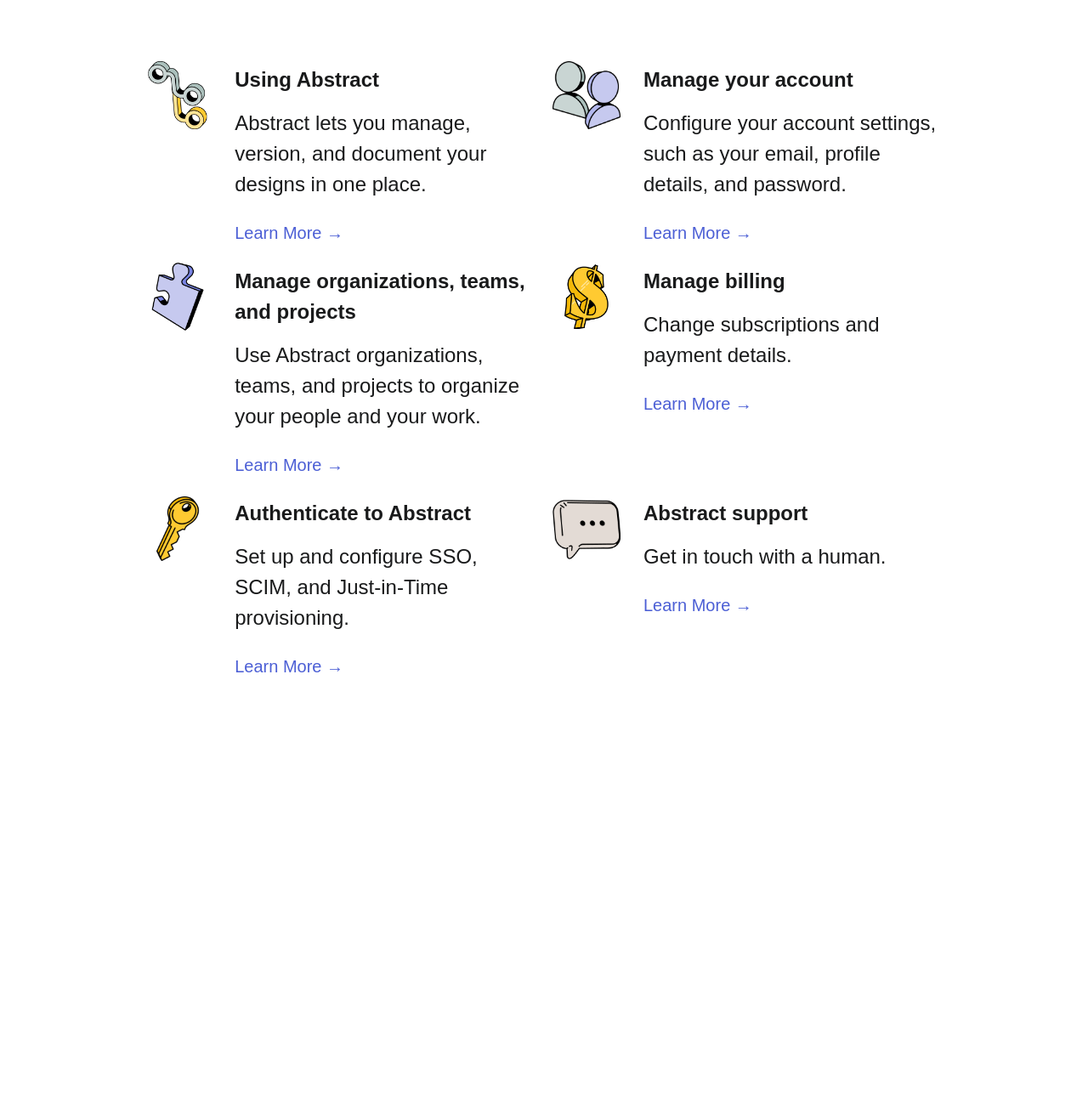
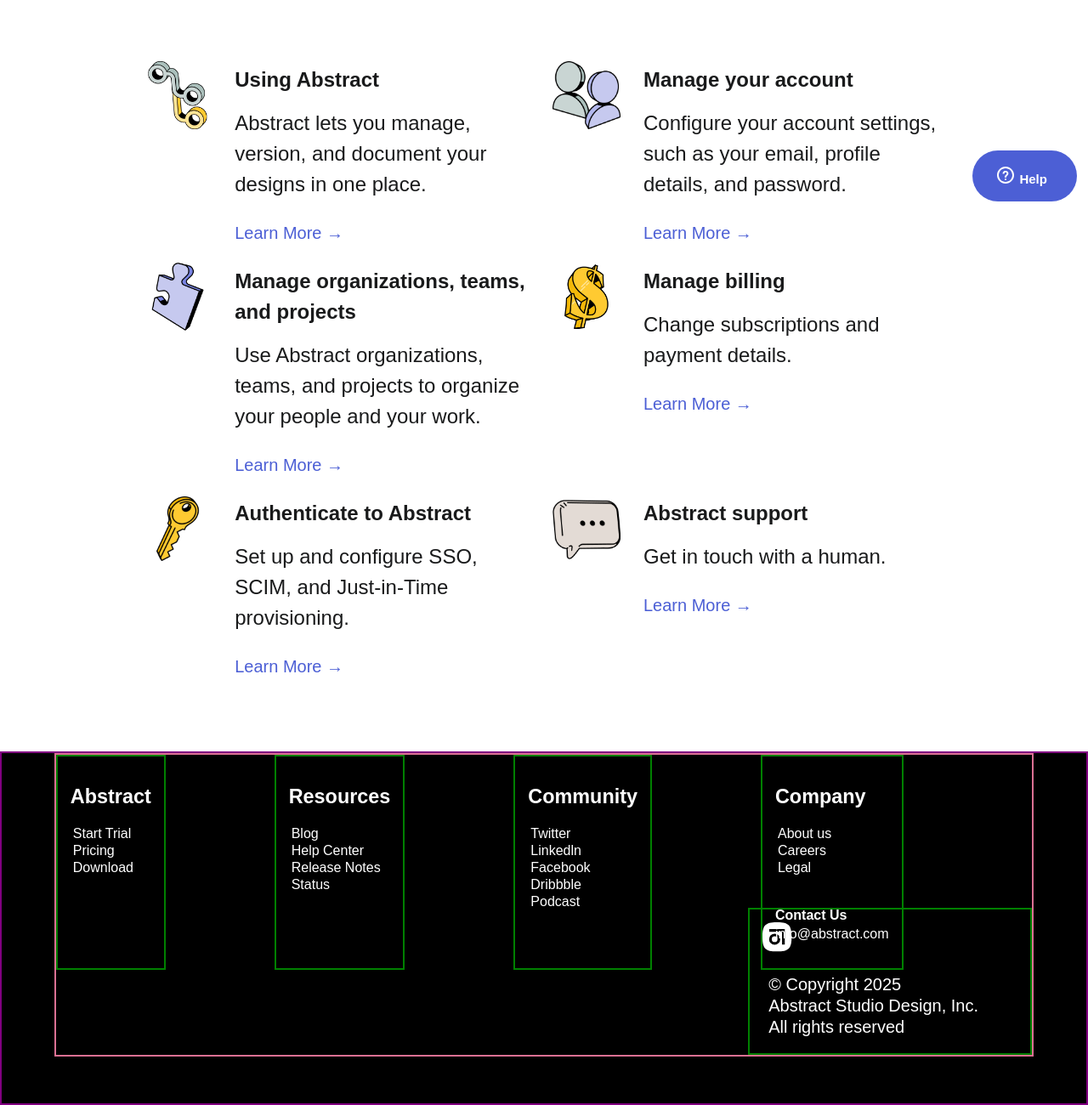
Before and after one commit to prabho57/Abstract-website, a plain HTML site: page Abstract page/index.html in a window 1280 px wide. Shown: the part 563-1863 px from the top of the page at 85% size. Before the commit the page ends 1362 px from the top, so only its background shows below. Drawn offline with Linux system fonts and the light colour scheme.

Commit message:
New commits

```diff
--- a/Abstract page/css/style.css
+++ b/Abstract page/css/style.css
@@ -141,7 +141,7 @@ input[type="search"] {
   width: 36vw;
   height: auto;
 
-  gap:27px;
+  gap: 27px;
 }
 .category-list-imgdiv {
   display: inline-flex;
@@ -167,3 +167,96 @@ input[type="search"] {
 .category-list-anchor:hover {
   text-decoration: underline;
 }
+/* Footer section */
+.footer-container {
+  border: 2px solid purple;
+    display: flex;
+    flex-direction: column;
+    background-color: #000;
+    color: #ffffff;
+    margin-top: 85px;
+    font-family: Arial, Helvetica, sans-serif;
+    align-items: self-end;
+}
+.footer-firstdiv {
+  border: 2px solid palevioletred;
+  display: flex;
+  margin: 0 auto;
+  width: 90%;
+  max-width: 1900px;
+  position: relative;
+  padding-bottom: 100px;
+  gap: 10vw;
+  font-family: Arial, Helvetica, sans-serif;
+  margin-bottom: 55px;
+}
+.footeritems {
+  border: 2px solid green;
+  line-height: 18px;
+  padding: 15px;
+}
+.footer-pre{
+  display: grid;
+  gap: 4px;
+  font-size: 16px;
+  margin-top: 38px;
+  font-family: Arial, Helvetica, sans-serif;
+}
+.copyright {
+  position: absolute;
+    right: 0;
+    bottom: 0;
+}
+.footer-listitems {
+  list-style-type: none;
+  margin-left: -37px;
+}
+.footer-anchor, .footer-pre-anchor{
+  color: #ffffff;
+  font-size: 16px;
+  text-decoration: none;
+  text-align: end;
+}
+/* Hover anchors */
+.footer-anchor:hover{
+text-decoration: underline;
+}
+.footer-pre-anchor:hover{
+  text-decoration: underline;
+  }
+
+.abstract-logo-footer{
+  width: 45%;
+  margin-bottom: 20px;
+}
+.footer-para{
+  font-size: 20px;
+  margin: 7px;
+}
+.footer-spanbtn{
+  display: inline-flex;
+}
+
+.footer-btn{
+  border: none;
+    width: 123px;
+    height: 60px;
+    padding: 13px 22px;
+    border-radius: 34px;
+    font-size: 15px;
+    background-color: #4c5fd5;
+    font-family: sans-serif;
+    font-weight: 600;
+    position: fixed;
+    bottom: 0px;
+    right: 1vw;
+}
+.footer-btn:hover{
+  border: 2px solid #dadbf1;
+}
+.infolink,.svg-footer-helpmark{
+  text-decoration: none;
+   color: #FFFFFf;
+    fill: #FFFFFF;
+    padding-right: 6px;
+}
--- a/Abstract page/index.html
+++ b/Abstract page/index.html
@@ -1,97 +1,84 @@
 <!DOCTYPE html>
 <html lang="en">
+
 <head>
   <meta charset="UTF-8" />
   <meta name="viewport" content="width=device-width, initial-scale=1.0" />
   <link rel="stylesheet" href="/css/style.css" />
   <title>Document</title>
 </head>
+
 <body>
   <section class="topbar-section">
     <header class="topbar-container">
       <div class="topbar-innerdetails">
         <div class="topbar-logo">
-              <a
-                target="_blank"
-                class="topbar__logo_anchor"
-                title="Go to goabstract.com"
-                href="https://www.goabstract.com"
-              >
-                <svg
-                  class="abstract-logo logo"
-                  xmlns="http://www.w3.org/2000/svg"
-                  viewBox="0 0 200 51"
-                  preserveAspectRatio="xMinYMid slice"
-                >
+          <a target="_blank" class="topbar__logo_anchor" title="Go to goabstract.com" href="https://www.goabstract.com">
+            <svg class="abstract-logo logo" xmlns="http://www.w3.org/2000/svg" viewBox="0 0 200 51"
+              preserveAspectRatio="xMinYMid slice">
               <g class="abstract-logo-mark" fill="#fff">
                 <path
-                      d="M25.41 0C5.08 0 0 5.08 0 25.41s5.08 25.41 25.41 25.41 25.41-5.08 25.41-25.41S45.74 0 25.41 0zm-4.17 39.31A9.73 9.73 0 1 1 31 29.58a9.75 9.75 0 0 1-9.76 9.73zm17.67-.4h-4.77V16.67H11.91v-4.76h27z"
-                    ></path>
+                  d="M25.41 0C5.08 0 0 5.08 0 25.41s5.08 25.41 25.41 25.41 25.41-5.08 25.41-25.41S45.74 0 25.41 0zm-4.17 39.31A9.73 9.73 0 1 1 31 29.58a9.75 9.75 0 0 1-9.76 9.73zm17.67-.4h-4.77V16.67H11.91v-4.76h27z">
+                </path>
                 <circle cx="21.24" cy="29.58" r="4.96"></circle>
               </g>
               <g class="abstract-logo-wordmark" fill="#fff">
-                    <path
-                      class="abstract-logo-letter-1"
-                      d="M70.9 28.81c2.37-6.59 3.32-9.26 4.19-12 1.26 3.92 2.56 7.58 4.08 12zM72.54 12L62.33 38.91h5.22l2.17-6.29h10.63l2.13 6.29h5.26L77.91 12z"
-                    ></path>
-                    <path
-                      class="abstract-logo-letter-2"
-                      d="M98.43 35.56c-2.82 0-4.46-2.33-4.46-6.37 0-3.62 1.91-5.9 4.61-5.9 2.55 0 4.12 2.32 4.12 6.13 0 4-1.64 6.14-4.27 6.14m-4.34-13.07V12h-4.46v26.9h4.27v-2.47a6.31 6.31 0 0 0 5.63 2.86c4.69 0 7.81-3.66 7.81-9.87s-2.85-9.87-7.31-9.87a7.3 7.3 0 0 0-5.94 2.94z"
-                    ></path>
-                    <path
-                      class="abstract-logo-letter-3"
-                      d="M116.71 22.8a4.77 4.77 0 0 1 4.29 2.67l3.32-2.25a8.44 8.44 0 0 0-7.48-3.82c-4.69 0-7.36 2.75-7.36 5.73s1.87 4.61 4.81 5.53l2 .65c2.86.91 3.51 1.45 3.51 2.71s-1.07 2-3 2a5.34 5.34 0 0 1-4.84-3.09l-3.47 2.29a9.35 9.35 0 0 0 8.12 4.27c4.73 0 7.67-2.56 7.67-6.07 0-3-1.91-4.61-5.26-5.68l-2-.61c-2.44-.76-3-1.3-3-2.44s.92-1.87 2.82-1.87"
-                    ></path>
-                    <path
-                      class="abstract-logo-letter-4"
-                      d="M133.3 23.52h3.7V20h-3.7v-6.2h-4.44l-.08 6.2h-3v3.57h3v10.4a5.92 5.92 0 0 0 1.07 4c.77.92 2 1.38 3.9 1.38a13.24 13.24 0 0 0 3.32-.43v-3.59a5.51 5.51 0 0 1-1.83.35c-1.38 0-1.94-.69-1.94-2.64z"
-                    ></path>
-                    <path
-                      class="abstract-logo-letter-5"
-                      d="M143.77 20h-4.27v19h4.5v-8.88a7.63 7.63 0 0 1 1-4.36 4.43 4.43 0 0 1 4-1.89 6.15 6.15 0 0 1 1.64.25V20a5.3 5.3 0 0 0-1.64-.3 5.44 5.44 0 0 0-5.26 3.18z"
-                    ></path>
-                    <path
-                      class="abstract-logo-letter-6"
-                      d="M163.54 30.93a5.57 5.57 0 0 1-.84 3 4.61 4.61 0 0 1-4 2c-2 0-2.9-1-2.9-2.4a2.34 2.34 0 0 1 1.64-2.33 18.72 18.72 0 0 1 6.07-1.15zm4.25-4c0-3-.4-4.54-1.58-5.65s-3.09-1.83-5.69-1.83c-4.85 0-7.91 2.29-8.21 6.42l4.28.38c.23-2.1 1.26-3.29 3.59-3.29a3.65 3.65 0 0 1 2.63.81 3 3 0 0 1 .73 2.29v1c-3 .19-6.68.72-8.55 1.56a5.25 5.25 0 0 0-3.48 5.08c0 3.4 2.45 5.57 5.92 5.57a7.63 7.63 0 0 0 6.22-2.71c.41 1.9 1.75 2.61 4.14 2.61a6.21 6.21 0 0 0 2-.31V36c-1.73.31-2-.7-2-2.18z"
-                    ></path>
-                    <path
-                      class="abstract-logo-letter-7"
-                      d="M175.35 29.31c0-4.23 2-6.17 4.57-6.17 1.8 0 3.17.84 3.7 3.35l4-1.37A7.33 7.33 0 0 0 180 19.4c-5.69 0-9.27 3.78-9.27 10s3.51 10.06 9 10.06c4.31 0 6.83-2.28 7.93-5.45l-4-1.37a3.51 3.51 0 0 1-3.7 3.09c-2.86-.01-4.61-2.22-4.61-6.42z"
-                    ></path>
-                    <path
-                      class="abstract-logo-letter-8"
-                      d="M196.23 23.52h3.67V20h-3.67v-6.2h-4.44l-.08 6.2h-3v3.57h3v10.4a5.92 5.92 0 0 0 1.07 4c.77.92 2 1.38 3.9 1.38a13.24 13.24 0 0 0 3.32-.43v-3.59a5.51 5.51 0 0 1-1.83.35c-1.38 0-1.94-.69-1.94-2.64z"
-                    ></path>
+                <path class="abstract-logo-letter-1"
+                  d="M70.9 28.81c2.37-6.59 3.32-9.26 4.19-12 1.26 3.92 2.56 7.58 4.08 12zM72.54 12L62.33 38.91h5.22l2.17-6.29h10.63l2.13 6.29h5.26L77.91 12z">
+                </path>
+                <path class="abstract-logo-letter-2"
+                  d="M98.43 35.56c-2.82 0-4.46-2.33-4.46-6.37 0-3.62 1.91-5.9 4.61-5.9 2.55 0 4.12 2.32 4.12 6.13 0 4-1.64 6.14-4.27 6.14m-4.34-13.07V12h-4.46v26.9h4.27v-2.47a6.31 6.31 0 0 0 5.63 2.86c4.69 0 7.81-3.66 7.81-9.87s-2.85-9.87-7.31-9.87a7.3 7.3 0 0 0-5.94 2.94z">
+                </path>
+                <path class="abstract-logo-letter-3"
+                  d="M116.71 22.8a4.77 4.77 0 0 1 4.29 2.67l3.32-2.25a8.44 8.44 0 0 0-7.48-3.82c-4.69 0-7.36 2.75-7.36 5.73s1.87 4.61 4.81 5.53l2 .65c2.86.91 3.51 1.45 3.51 2.71s-1.07 2-3 2a5.34 5.34 0 0 1-4.84-3.09l-3.47 2.29a9.35 9.35 0 0 0 8.12 4.27c4.73 0 7.67-2.56 7.67-6.07 0-3-1.91-4.61-5.26-5.68l-2-.61c-2.44-.76-3-1.3-3-2.44s.92-1.87 2.82-1.87">
+                </path>
+                <path class="abstract-logo-letter-4"
+                  d="M133.3 23.52h3.7V20h-3.7v-6.2h-4.44l-.08 6.2h-3v3.57h3v10.4a5.92 5.92 0 0 0 1.07 4c.77.92 2 1.38 3.9 1.38a13.24 13.24 0 0 0 3.32-.43v-3.59a5.51 5.51 0 0 1-1.83.35c-1.38 0-1.94-.69-1.94-2.64z">
+                </path>
+                <path class="abstract-logo-letter-5"
+                  d="M143.77 20h-4.27v19h4.5v-8.88a7.63 7.63 0 0 1 1-4.36 4.43 4.43 0 0 1 4-1.89 6.15 6.15 0 0 1 1.64.25V20a5.3 5.3 0 0 0-1.64-.3 5.44 5.44 0 0 0-5.26 3.18z">
+                </path>
+                <path class="abstract-logo-letter-6"
+                  d="M163.54 30.93a5.57 5.57 0 0 1-.84 3 4.61 4.61 0 0 1-4 2c-2 0-2.9-1-2.9-2.4a2.34 2.34 0 0 1 1.64-2.33 18.72 18.72 0 0 1 6.07-1.15zm4.25-4c0-3-.4-4.54-1.58-5.65s-3.09-1.83-5.69-1.83c-4.85 0-7.91 2.29-8.21 6.42l4.28.38c.23-2.1 1.26-3.29 3.59-3.29a3.65 3.65 0 0 1 2.63.81 3 3 0 0 1 .73 2.29v1c-3 .19-6.68.72-8.55 1.56a5.25 5.25 0 0 0-3.48 5.08c0 3.4 2.45 5.57 5.92 5.57a7.63 7.63 0 0 0 6.22-2.71c.41 1.9 1.75 2.61 4.14 2.61a6.21 6.21 0 0 0 2-.31V36c-1.73.31-2-.7-2-2.18z">
+                </path>
+                <path class="abstract-logo-letter-7"
+                  d="M175.35 29.31c0-4.23 2-6.17 4.57-6.17 1.8 0 3.17.84 3.7 3.35l4-1.37A7.33 7.33 0 0 0 180 19.4c-5.69 0-9.27 3.78-9.27 10s3.51 10.06 9 10.06c4.31 0 6.83-2.28 7.93-5.45l-4-1.37a3.51 3.51 0 0 1-3.7 3.09c-2.86-.01-4.61-2.22-4.61-6.42z">
+                </path>
+                <path class="abstract-logo-letter-8"
+                  d="M196.23 23.52h3.67V20h-3.67v-6.2h-4.44l-.08 6.2h-3v3.57h3v10.4a5.92 5.92 0 0 0 1.07 4c.77.92 2 1.38 3.9 1.38a13.24 13.24 0 0 0 3.32-.43v-3.59a5.51 5.51 0 0 1-1.83.35c-1.38 0-1.94-.69-1.94-2.64z">
+                </path>
               </g>
             </svg>
 
             <!--      <img src="/hc/theming_assets/01HZH4D4XDDYSK70D51BKJEBMH" alt="Logo" class="logo"> -->
           </a>
 
-              <a
-                target="_blank"
-                class="topbar__helpcenter"
-                title="Home"
-                href="https://help.abstract.com/hc/en-us"
-                >Help Center</a>
+          <a target="_blank" class="topbar__helpcenter" title="Home" href="https://help.abstract.com/hc/en-us">Help
+            Center</a>
 
         </div>
         <!-- topbar control -->
         <div class="topbar-controls">
           <div class="topbar-controls-container">
-                    <button class="topbar-controls-btn btn1"><a class="a-submit-a-request" href="https://help.abstract.com/hc/en-us/articles/360050382291-Contact-Support">Submit a request</a></button>
-                    <button class="topbar-controls-btn btn2"><a class="a-login" data-auth-action="signin" role="button" rel="nofollow" title="Opens a dialog" href="/hc/en-us/signin?return_to=https%3A%2F%2Fhelp.abstract.com%2Fhc%2Fen-us&amp;locale=en-us">Sign in</a></button>
+            <button class="topbar-controls-btn btn1"><a class="a-submit-a-request"
+                href="https://help.abstract.com/hc/en-us/articles/360050382291-Contact-Support">Submit a
+                request</a></button>
+            <button class="topbar-controls-btn btn2"><a class="a-login" data-auth-action="signin" role="button"
+                rel="nofollow" title="Opens a dialog"
+                href="/hc/en-us/signin?return_to=https%3A%2F%2Fhelp.abstract.com%2Fhc%2Fen-us&amp;locale=en-us">Sign
+                in</a></button>
           </div>
         </div>
   </section>
   <!-- Section Two for Main content -->
   <section class="main-hero-section">
-                  <div class="main-hero-section-div"><h1 class="main-hero-heading">
+    <div class="main-hero-section-div">
+      <h1 class="main-hero-heading">
         How can we help?
       </h1>
       <div class="main-hero-section-form form1">
         <form action="/action_page.php">
-                      <input type="search" id="search" name="search" placeholder="Search" >
+          <input type="search" id="search" name="search" placeholder="Search">
         </form>
       </div>
   </section>
@@ -99,11 +86,14 @@
   <div class="category-container">
     <div class="categorylist-main-div">
       <div class="category-list-container">
-                  <div class="category-list-imgdiv"><img class="category-list-img" src="assests/icon-versions.png" alt="versions"></div>
+        <div class="category-list-imgdiv"><img class="category-list-img" src="assests/icon-versions.png" alt="versions">
+        </div>
         <div class="category-list-contentdiv">
           <h4 class="category-list-h4">Using Abstract</h4>
           <p class="category-list-para">Abstract lets you manage, version, and document your designs in one place.</p>
-                    <a class="category-list-anchor" href="https://help.abstract.com/hc/en-us/categories/360005436612-Using-Abstract">Learn More <i>&#8594;</i></a>
+          <a class="category-list-anchor"
+            href="https://help.abstract.com/hc/en-us/categories/360005436612-Using-Abstract">Learn More
+            <i>&#8594;</i></a>
         </div>
 
 
@@ -115,11 +105,15 @@
 
 
       <div class="category-list-container">
-                  <div class="category-list-imgdiv"><img class="category-list-img" src="assests/icon-account.png" alt="versions"></div>
+        <div class="category-list-imgdiv"><img class="category-list-img" src="assests/icon-account.png" alt="versions">
+        </div>
         <div class="category-list-contentdiv">
           <h4 class="category-list-h4">Manage your account</h4>
-                    <p class="category-list-para">Configure your account settings, such as your email, profile details, and password.</p>
-                    <a class="category-list-anchor" href="https://help.abstract.com/hc/en-us/categories/360005449431-Manage-your-account">Learn More <i>&#8594;</i></a>
+          <p class="category-list-para">Configure your account settings, such as your email, profile details, and
+            password.</p>
+          <a class="category-list-anchor"
+            href="https://help.abstract.com/hc/en-us/categories/360005449431-Manage-your-account">Learn More
+            <i>&#8594;</i></a>
         </div>
 
 
@@ -136,11 +130,15 @@
 
 
       <div class="category-list-container">
-                  <div class="category-list-imgdiv"><img class="category-list-img" src="assests/icon-organizations.png" alt="versions"></div>
+        <div class="category-list-imgdiv"><img class="category-list-img" src="assests/icon-organizations.png"
+            alt="versions"></div>
         <div class="category-list-contentdiv">
           <h4 class="category-list-h4">Manage organizations, teams, and projects</h4>
-                    <p class="category-list-para">Use Abstract organizations, teams, and projects to organize your people and your work.</p>
-                    <a class="category-list-anchor" href="https://help.abstract.com/hc/en-us/categories/360005449531-Manage-organizations-teams-and-projects">Learn More <i>&#8594;</i></a>
+          <p class="category-list-para">Use Abstract organizations, teams, and projects to organize your people and your
+            work.</p>
+          <a class="category-list-anchor"
+            href="https://help.abstract.com/hc/en-us/categories/360005449531-Manage-organizations-teams-and-projects">Learn
+            More <i>&#8594;</i></a>
         </div>
 
 
@@ -152,11 +150,14 @@
 
 
       <div class="category-list-container">
-                  <div class="category-list-imgdiv"><img class="category-list-img" src="assests/icon-billing.png" alt="versions"></div>
+        <div class="category-list-imgdiv"><img class="category-list-img" src="assests/icon-billing.png" alt="versions">
+        </div>
         <div class="category-list-contentdiv">
           <h4 class="category-list-h4">Manage billing</h4>
           <p class="category-list-para">Change subscriptions and payment details.</p>
-                    <a class="category-list-anchor" href="https://help.abstract.com/hc/en-us/categories/360005436672-Manage-billing">Learn More <i>&#8594;</i></a>
+          <a class="category-list-anchor"
+            href="https://help.abstract.com/hc/en-us/categories/360005436672-Manage-billing">Learn More
+            <i>&#8594;</i></a>
         </div>
 
 
@@ -170,11 +171,14 @@
 
 
       <div class="category-list-container">
-                  <div class="category-list-imgdiv"><img class="category-list-img" src="assests/icon-authenticate.png" alt="versions"></div>
+        <div class="category-list-imgdiv"><img class="category-list-img" src="assests/icon-authenticate.png"
+            alt="versions"></div>
         <div class="category-list-contentdiv">
           <h4 class="category-list-h4">Authenticate to Abstract</h4>
           <p class="category-list-para">Set up and configure SSO, SCIM, and Just-in-Time provisioning.</p>
-                    <a class="category-list-anchor" href="https://help.abstract.com/hc/en-us/categories/360005436592-Authenticate-to-Abstract">Learn More <i>&#8594;</i></a>
+          <a class="category-list-anchor"
+            href="https://help.abstract.com/hc/en-us/categories/360005436592-Authenticate-to-Abstract">Learn More
+            <i>&#8594;</i></a>
         </div>
 
 
@@ -187,11 +191,14 @@
 
 
       <div class="category-list-container">
-                  <div class="category-list-imgdiv"><img class="category-list-img" src="assests/icon-comment.png" alt="versions"></div>
+        <div class="category-list-imgdiv"><img class="category-list-img" src="assests/icon-comment.png" alt="versions">
+        </div>
         <div class="category-list-contentdiv">
           <h4 class="category-list-h4">Abstract support</h4>
           <p class="category-list-para">Get in touch with a human.</p>
-                    <a class="category-list-anchor" href="https://help.abstract.com/hc/en-us/articles/360050382291-Contact-Support">Learn More <i>&#8594;</i></a>
+          <a class="category-list-anchor"
+            href="https://help.abstract.com/hc/en-us/articles/360050382291-Contact-Support">Learn More
+            <i>&#8594;</i></a>
         </div>
 
 
@@ -203,7 +210,71 @@
 
   </div>
 
+  <!-- Footer section -->
+<footer class="footer-container">
+  <div class="footer-firstdiv">
+    <div class="footeritems"><h3 class="footer-h3">Abstract</h3>
+      <ul class="footer-listitems">
+    <li class="footer-item"><a class="footer-anchor" href="https://app.abstract.com/start-branches-trial">Start Trial</a></li>
+    <li class="footer-item"><a class="footer-anchor" href="https://www.abstract.com/pricing">Pricing</a></li>
+    <li class="footer-item"><a class="footer-anchor" href="https://app.abstract.com/download">Download</a></li>
+  </ul>
+</div>
+    <!-- Resources list -->
+    <div class="footeritems"><h3>Resources</h3>
+      <ul class="footer-listitems">
+      <li class="footer-item"><a class="footer-anchor" href="https://www.abstract.com/blog">Blog</a></li>
+      <li class="footer-item"><a class="footer-anchor" href="https://www.abstract.com/help">Help Center</a></li>
+      <li class="footer-item"><a class="footer-anchor" href="https://www.abstract.com/release-notes">Release Notes</a></li>
+      <li class="footer-item"><a class="footer-anchor" href="https://status.abstract.com/">Status</a></li>
+     </ul>
+    </div>
+      <!-- Community list -->
+    <div class="footeritems">
+      <h3 class="footer-h3">Community</h3>
+      <ul class="footer-listitems">
+      <li class="footer-item"><a class="footer-anchor" href="https://twitter.com/goabstract">Twitter</a></li>
+      <li class="footer-item"><a class="footer-anchor" href="https://www.linkedin.com/company/17950473/">Linkedln</a></li>
+      <li class="footer-item"><a class="footer-anchor" href="https://facebook.com/Abstract/">Facebook</a></li>
+      <li class="footer-item"><a class="footer-anchor" href="https://dribbble.com/abstract">Dribbble</a></li>
+      <li class="footer-item"><a class="footer-anchor" href="https://www.abstract.com/podcast">Podcast</a></li>
+    </ul>
+    </div>
+      <!-- Company list -->
+    <div class="footeritems">
+      <h3 class="footer-h3">Company</h3>
+      <ul class="footer-listitems">
+      <li class="footer-item"><a class="footer-anchor" href="https://www.abstract.com/about">About us</a></li>
+      <li class="footer-item"><a class="footer-anchor" href="https://abstract.breezy.hr/">Careers</a></li>
+      <li class="footer-item"><a class="footer-anchor" href="https://www.abstract.com/legal">Legal</a></li>
+    </ul>
+
+
+    <pre class="footer-pre">
+
+      <strong>Contact Us</strong>
+      <a class="footer-pre-anchor" href="info@abstract.com">info@abstract.com</a>
+
+    </pre>
+  </div>
+      <!-- Company copyright -->
+    <div class="footeritems copyright" >
+      <svg class="abstract-logo-footer" xmlns="http://www.w3.org/2000/svg" viewBox="0 0 200 51" preserveAspectRatio="xMinYMid slice">
+        <g class="abstract-logo-mark-footer" fill="#fff">
+          <path d="M25.41 0C5.08 0 0 5.08 0 25.41s5.08 25.41 25.41 25.41 25.41-5.08 25.41-25.41S45.74 0 25.41 0zm-4.17 39.31A9.73 9.73 0 1 1 31 29.58a9.75 9.75 0 0 1-9.76 9.73zm17.67-.4h-4.77V16.67H11.91v-4.76h27z"></path>
+          <circle cx="21.24" cy="29.58" r="4.96"></circle>
+        </g>
+      </svg>
+       <p class="footer-para">© Copyright 2025</p>
+       <p class="footer-para">Abstract Studio Design, Inc.</p>
+       <p class="footer-para">All rights reserved</p>
+    </div>
+
+  </div>
+  <span class="footer-spanbtn"><button class="footer-btn"><svg class="svg-footer-helpmark" xmlns="http://www.w3.org/2000/svg" xmlns:xlink="http://www.w3.org/1999/xlink" x="0px" y="0px" width="20px" height="20px" viewBox="0 0 20 20" xml:space="preserve" aria-hidden="true"><g></g><g></g><g></g><g><g><g><path d="M11,12.3V13c0,0-1.8,0-2,0v-0.6c0-0.6,0.1-1.4,0.8-2.1c0.7-0.7,1.6-1.2,1.6-2.1c0-0.9-0.7-1.4-1.4-1.4 c-1.3,0-1.4,1.4-1.5,1.7H6.6C6.6,7.1,7.2,5,10,5c2.4,0,3.4,1.6,3.4,3C13.4,10.4,11,10.8,11,12.3z"></path><circle cx="10" cy="15" r="1"></circle></g><path d="M10,2c4.4,0,8,3.6,8,8s-3.6,8-8,8s-8-3.6-8-8S5.6,2,10,2 M10,0C4.5,0,0,4.5,0,10s4.5,10,10,10s10-4.5,10-10S15.5,0,10,0 L10,0z"></path></g></g></svg><a class="infolink" href="#">Help</a></button></span>
+</footer>
 
 
 </body>
+
 </html>
```
Lines whose indentation alone changed are shown as unchanged.
